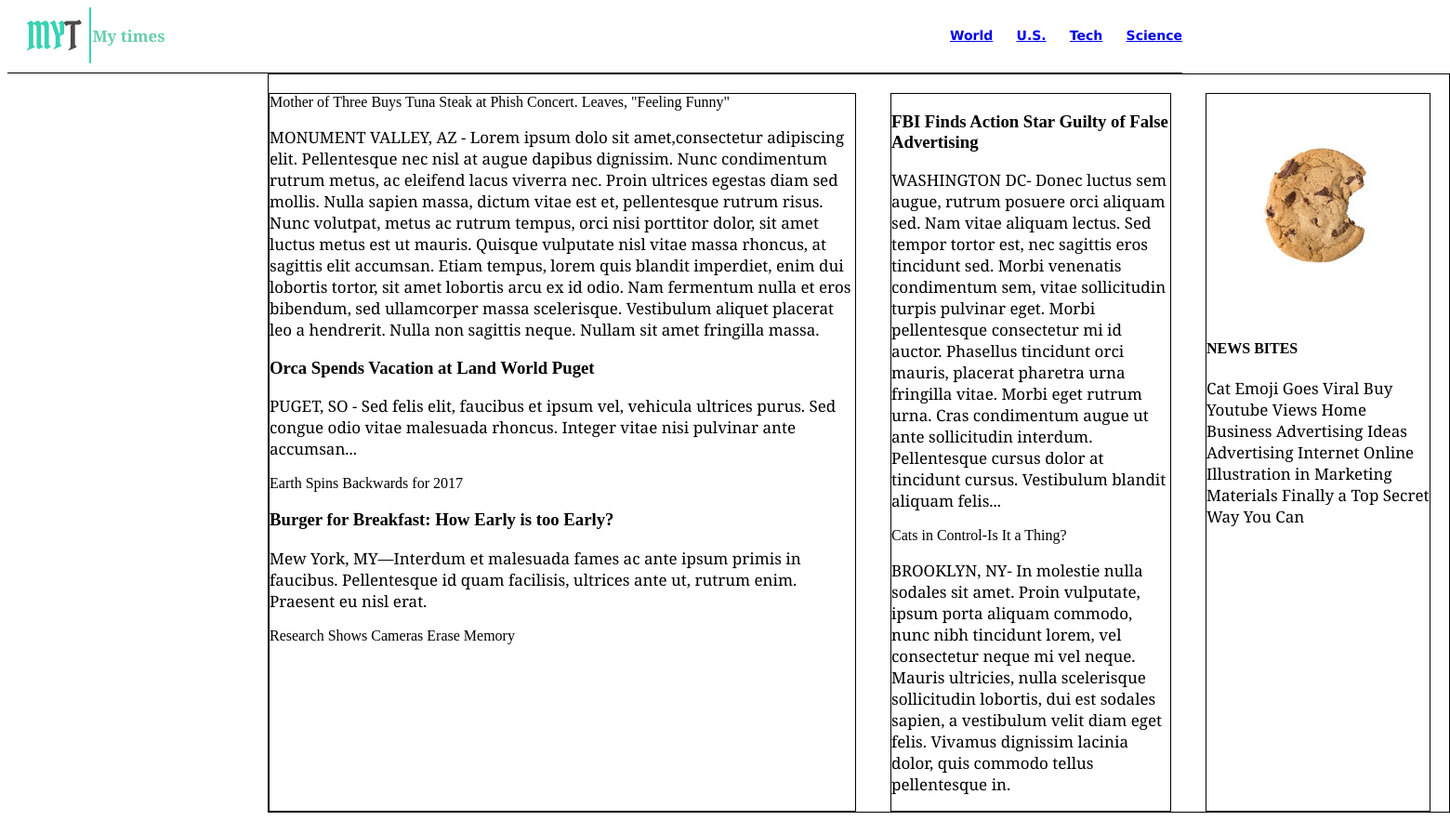
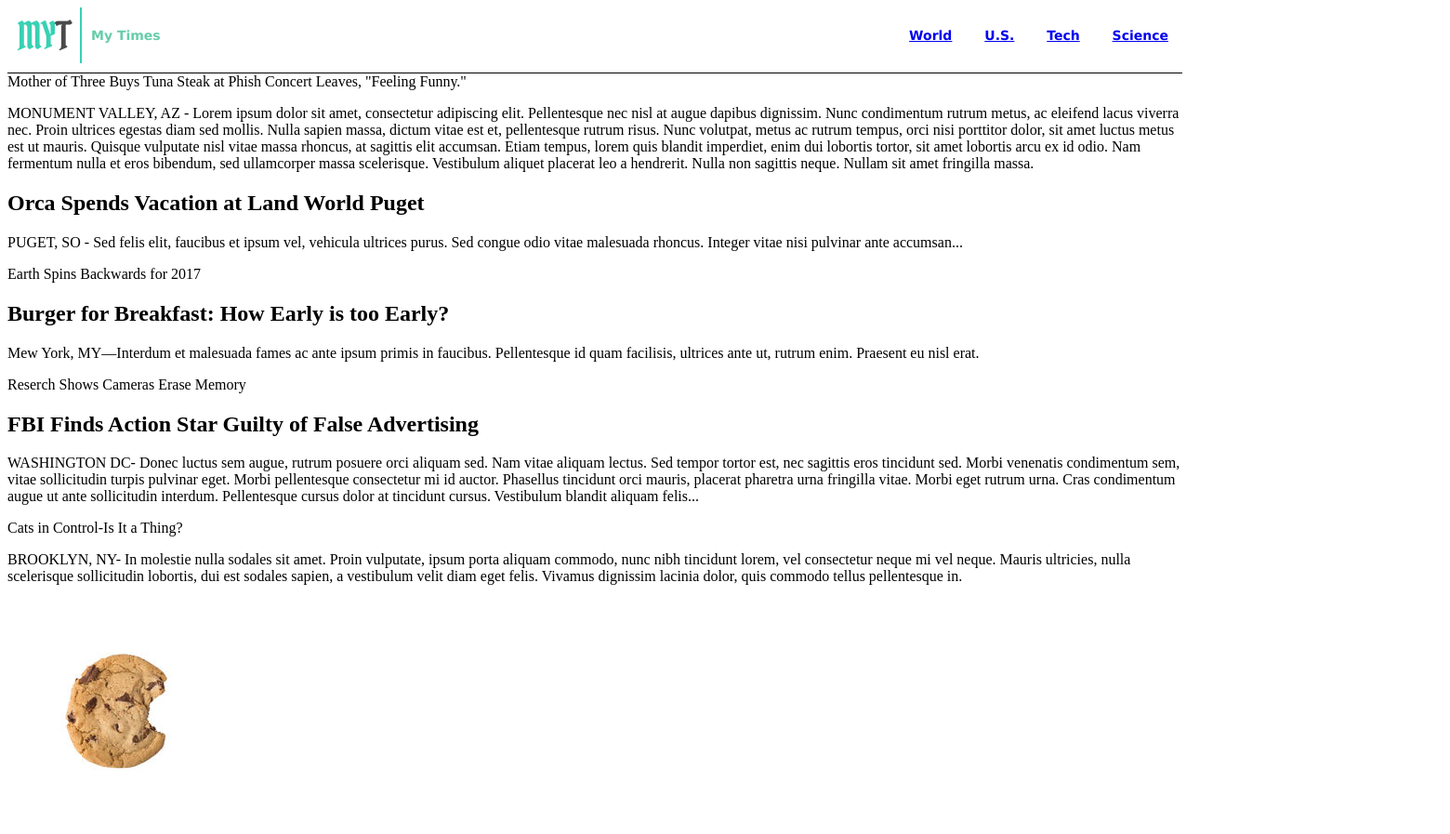
Before and after one commit to JedoKishi/MyTimes, a plain HTML site: page index.html in a window 1280 px wide. Shown: the whole page at 93% size, 1560 px wide, since content can reach past the window. Drawn offline with Linux system fonts and the light colour scheme.

Commit message:
restarted project finshed most html

```diff
--- a/index.html
+++ b/index.html
@@ -7,97 +7,77 @@
   </head>
 
   <body>
-
     <header>
-      <div class="logo">
       <img src="resources\images\img-myt-logo.jpg">
-        <p>My times</p>
-      </div>
+      <div class="nav-contaner">
+        <span>My Times</span>
         <nav>
           <a href="#">World</a>
           <a href="#">U.S.</a>
           <a href="#">Tech</a>
           <a href="#">Science</a>
         </nav>
+      </div>
     </header>
-
-    <div class="main">
-
-      <div class="large">
+<!--Story-->
+<div class="story">
+  <div class="large-story">
     <div class="mother">
-          <div class="headline">
-          <span>Mother of Three Buys Tuna Steak at Phish Concert. Leaves, "Feeling Funny"</span>
+      <span>Mother of Three Buys Tuna Steak at Phish Concert Leaves, "Feeling Funny."</span>
     </div>
-          <p>MONUMENT VALLEY, AZ - Lorem ipsum dolo sit amet,consectetur adipiscing elit.
-             Pellentesque nec nisl at augue dapibus dignissim. Nunc condimentum rutrum metus,
-             ac eleifend lacus viverra nec. Proin ultrices egestas diam sed mollis. Nulla
-             sapien massa, dictum vitae est et, pellentesque rutrum risus. Nunc volutpat,
-             metus ac rutrum tempus, orci nisi porttitor dolor, sit amet luctus metus est
-             ut mauris. Quisque vulputate nisl vitae massa rhoncus, at sagittis elit accumsan.
-             Etiam tempus, lorem quis blandit imperdiet, enim dui lobortis tortor, sit amet
-             lobortis arcu ex id odio. Nam fermentum nulla et eros bibendum, sed ullamcorper
-             massa scelerisque. Vestibulum aliquet placerat leo a hendrerit. Nulla non sagittis
-             neque. Nullam sit amet fringilla massa.</p>
+    <p>MONUMENT VALLEY, AZ - Lorem ipsum dolor sit amet, consectetur adipiscing
+       elit. Pellentesque nec nisl at augue dapibus dignissim. Nunc condimentum
+       rutrum metus, ac eleifend lacus viverra nec. Proin ultrices egestas diam
+       sed mollis. Nulla sapien massa, dictum vitae est et, pellentesque rutrum
+       risus. Nunc volutpat, metus ac rutrum tempus, orci nisi porttitor dolor,
+       sit amet luctus metus est ut mauris. Quisque vulputate nisl vitae massa
+       rhoncus, at sagittis elit accumsan. Etiam tempus, lorem quis blandit imperdiet,
+       enim dui lobortis tortor, sit amet lobortis arcu ex id odio. Nam fermentum nulla
+       et eros bibendum, sed ullamcorper massa scelerisque. Vestibulum aliquet
+       placerat leo a hendrerit. Nulla non sagittis neque. Nullam sit amet fringilla massa.</p>
+    <div class="Orca">
+      <h2>Orca Spends Vacation at Land World Puget</h2>
+      <p>PUGET, SO - Sed felis elit, faucibus et ipsum vel, vehicula ultrices purus.
+         Sed congue odio vitae malesuada rhoncus. Integer vitae nisi pulvinar ante accumsan...</p>
     </div>
-
-        <section class="orca">
-          <h3>Orca Spends Vacation at Land World Puget</h3>
-          <p>PUGET, SO - Sed felis elit, faucibus et ipsum vel, vehicula ultrices purus. Sed
-            congue odio vitae malesuada rhoncus. Integer vitae nisi pulvinar ante accumsan...</p>
-        </section>
-
     <div class="earth">
-          <div class="headline">
       <span>Earth Spins Backwards for 2017</span>
     </div>
-        </div>
-
-        <section class="burger">
-          <h3>Burger for Breakfast: How Early is too Early?</h3>
+    <div class="Burger">
+      <h2>Burger for Breakfast: How Early is too Early?</h2>
       <p>Mew York, MY—Interdum et malesuada fames ac ante ipsum primis in faucibus.
          Pellentesque id quam facilisis, ultrices ante ut, rutrum enim. Praesent eu nisl erat.</p>
-        </section>
-
+    </div>
     <div class="camera">
-          <div class="headline">
-            <span>Research Shows Cameras Erase Memory</span>
+      <span>Reserch Shows Cameras Erase Memory</span>
     </div>
   </div>
-      </div>
-
-      <div class="medium">
-        <section class="fbi">
-          <h3>FBI Finds Action Star Guilty of False Advertising</h3>
+  <div class="medium-story">
+    <div class="FBI">
+      <h2>FBI Finds Action Star Guilty of False Advertising</h2>
       <p>WASHINGTON DC- Donec luctus sem augue, rutrum posuere orci aliquam sed.
          Nam vitae aliquam lectus. Sed tempor tortor est, nec sagittis eros tincidunt
          sed. Morbi venenatis condimentum sem, vitae sollicitudin turpis pulvinar
-             eget. Morbi pellentesque consectetur mi id auctor. Phasellus tincidunt orci
-             mauris, placerat pharetra urna fringilla vitae. Morbi eget rutrum urna.
-             Cras condimentum augue ut ante sollicitudin interdum. Pellentesque cursus
-             dolor at tincidunt cursus. Vestibulum blandit aliquam felis...</p>
-        </section>
-
-
+         eget. Morbi pellentesque consectetur mi id auctor. Phasellus tincidunt
+         orci mauris, placerat pharetra urna fringilla vitae. Morbi eget rutrum
+         urna. Cras condimentum augue ut ante sollicitudin interdum. Pellentesque
+         cursus dolor at tincidunt cursus. Vestibulum blandit aliquam felis...</p>
+    </div>
     <div class="cats">
-          <div class="headline">
       <span>Cats in Control-Is It a Thing?</span>
     </div>
-          <p>BROOKLYN, NY- In molestie nulla sodales sit amet. Proin vulputate,
-            ipsum porta aliquam commodo, nunc nibh tincidunt lorem, vel consectetur
-            neque mi vel neque. Mauris ultricies, nulla scelerisque sollicitudin
-            lobortis, dui est sodales sapien, a vestibulum velit diam eget felis.
-            Vivamus dignissim lacinia dolor, quis commodo tellus pellentesque in.</p>
+    <div class="cats-text">
+      <p>BROOKLYN, NY- In molestie nulla sodales sit amet. Proin vulputate, ipsum
+         porta aliquam commodo, nunc nibh tincidunt lorem, vel consectetur neque
+         mi vel neque. Mauris ultricies, nulla scelerisque sollicitudin lobortis,
+         dui est sodales sapien, a vestibulum velit diam eget felis. Vivamus dignissim
+         lacinia dolor, quis commodo tellus pellentesque in.</p>
     </div>
   </div>
-
-      <div class="small">
-        <img src="resources\images\img-news-bite.png" alt="Picture of cookie with a bite taken">
-        <h4>NEWS BITES</h4>
-        <p>Cat Emoji Goes Viral Buy Youtube Views Home Business Advertising Ideas
-           Advertising Internet Online Illustration in Marketing Materials Finally
-           a Top Secret Way You Can</p>
-      </div>
+  <div class="small-story">
+    <img src="resources\images\img-news-bite.png" alt="picture of a Cookie with a bit taken">
   </div>
 
+</div>
   </body>
 </html>
--- a/resources/css/style.css
+++ b/resources/css/style.css
@@ -1,63 +1,23 @@
+/*Header*/
 header{
   display: flex;
   font-family: Verdana;
   font-size: 14px;
   font-weight: bold;
-  border-bottom: 1px solid;
-  justify-content: space-between;
+  color: MediumAquamarine;
+  align-items: center;
+  padding-left: 10px;
   padding-bottom: 10px;
-  }
-
-header p{
-  color: MediumAquamarine;
-
+  border-bottom: 1px solid black;
 }
 
-nav{
-  width: 250px;
-  display: inline-flex;
+.nav-contaner{
+  display: flex;
   justify-content: space-between;
-
-  align-items: center;
-  }
-
-.logo{
-
-  display: inline-flex;
-  align-items: center;
-  justify-content: space-around;
-  width: 150px;
-  margin-left: 20px;
+  width: 100%;
+  padding-left: 10px;
 }
 
-.main{
-  display: flex;
-  justify-content: space-between;
-  border: 1px solid black;
-  width: 1270px;
-  margin-left: 280px;
-  margin-right: 280px;
-  padding-top: 20px;
+a{
+  margin: 15px;
 }
-
-.large{
-  width: 630px;
-  border: 1px solid black;
-
-}
-
-.medium{
-  width: 300px;
-  border: 1px solid black;
-}
-
-.small{
-  width: 240px;
-  border: 1px solid black;
-  margin-right: 20px;
-}
-
-p{
-  font-family: Georgia;
-  font-size: 17px;
-  }
```
Lines whose indentation alone changed are shown as unchanged.
